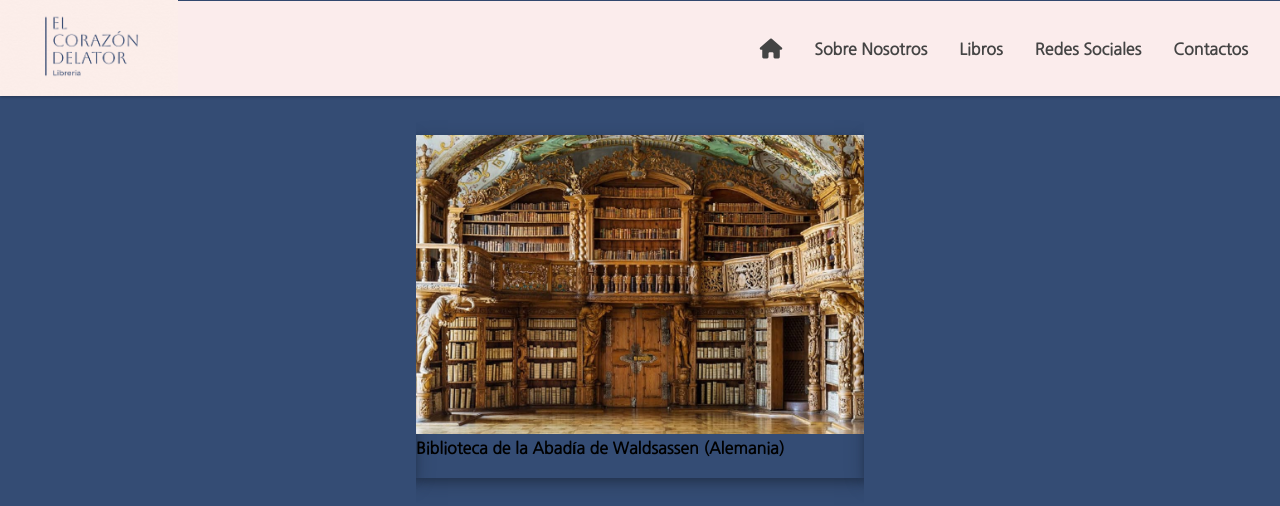
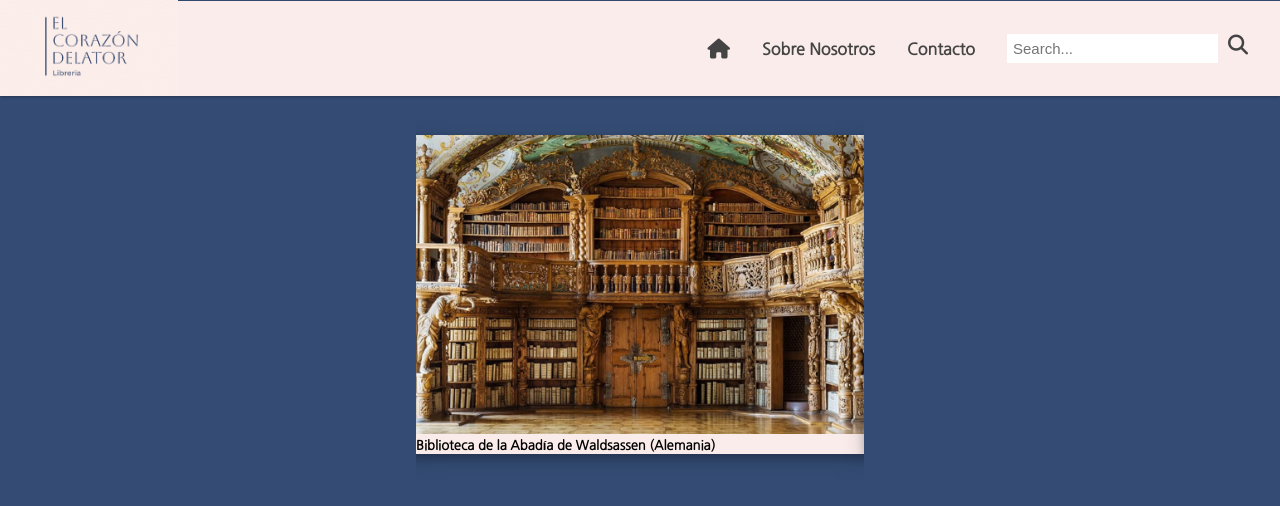
Before and after one commit to maidanamario/TPO-TiendaLibreria-CodoACodo, a plain HTML site: page index.html in a window 1280 px wide. Shown: the top 506 px of the page. Drawn offline with Linux system fonts and the light colour scheme.

Commit message:
Ajustes menores de estilo en slider

```diff
--- a/index.html
+++ b/index.html
@@ -37,9 +37,9 @@
 				 	<div class="nav-links">
 			          <a class="link-item" href="#main"><i class="fa-solid fa-house fa-lg"></i></a>
 			          <a class="link-item" href="#">Sobre Nosotros</a>
-			          <a class="link-item" href="#contenedor-grid">Libros</a>
-			          <a class="link-item" href="#foo-footer">Redes Sociales</a>
-			          <a class="link-item" href="#foo-header">Contactos</a>
+			          <!-- <a class="link-item" href="#contenedor-grid">Libros</a> -->
+			          <a class="link-item" href="#foo-header">Contacto</a>
+					  <a class="link-item" href="#search"><input type="text" width="10%" placeholder="Search..."><i class="fa-solid fa-magnifying-glass fa-lg"></i></a>
 			        </div>
 			     </nav>
 			      <button id="button-menu" class="button-menu">
--- a/style/menu-desplegable.css
+++ b/style/menu-desplegable.css
@@ -1,6 +1,6 @@
 
 /*
-  separomos el logo y la navegación
+  separamos el logo y la navegación
 */
 .main-header{
   height: 95px;
@@ -27,8 +27,8 @@
 */
 
 
-/* El nav ocupa el 100% de la pantalla cundo esta abierto.
-   lo mantemos fijo al realizar el scroll
+/* El nav ocupa el 100% de la pantalla cuando esta abierto.
+   lo mantenemos fijo al realizar el scroll.
    con margin-left: -100% escondemos el nav de la ventana principal*/
 .main-nav{
   position: fixed;
@@ -39,8 +39,6 @@
   margin-left: -100%;
   transition: all 0.2s linear;
   z-index: 100;
-  /* background-color: rgb(251, 236, 236); */
-  /* background-color: rgba(0, 0, 0, 0.7); */
 }
 
 /*
@@ -62,6 +60,7 @@
   height: 100%;
   align-items: center;
   justify-content: flex-start;
+  background-color: rgb(251, 236, 236);
 }
 
 .link-item{
@@ -114,7 +113,7 @@
   height: 4px;
   margin-bottom: 5px;
   position: relative;
-  background: #444444;
+  background: #344c74;
   border-radius: 3px;
   transform-origin: 4px 0px;
   transition: all 0.2s linear;
@@ -128,7 +127,7 @@
 .button-menu.close span {
   opacity: 1;
   transform: rotate(45deg) translate(0px, 0px);
-  background:#bd1515;
+  background:#fc8494;
 }
 
 .button-menu.close span:nth-child(2) {
--- a/style/puntos-De-Corte.css
+++ b/style/puntos-De-Corte.css
@@ -68,12 +68,38 @@ definir las acciones a relalizar en los puntos de cortes   */
     background-color: rgb(251, 236, 236);
   }
 
+    .nav-links input[type=text] {
+      float: left;
+      padding: 6px;
+      border: none;
+      /* margin-top: 1px; */
+      margin-right: 10px;
+      font-size: 15px;
+    }
+
   .link-item {
     display: inline-block;
     margin-top: 0;
     margin-right: 2rem;
   }
 }
+
+/* When the screen is less than 600px wide, stack the links and the search field vertically instead of horizontally */
+/* @media screen and (max-width: 600px) {
+  .main-nav a,
+  .main-nav input[type=text] {
+    float: none;
+    display: block;
+    text-align: left;
+    width: 100%;
+    margin: 0;
+    padding: 14px;
+  }
+
+  .main-nav input[type=text] {
+    border: 1px solid #ccc;
+  }
+} */
 
 /* Large devices (laptops/desktops, 992px and up) */
 @media only screen and (min-width: 992px) {
--- a/style/slider.css
+++ b/style/slider.css
@@ -23,6 +23,8 @@
 	width: 100%;
 	list-style: none;
 	box-shadow: 0 4px 8px 0 rgba(0, 0, 0, 0.2), 0 6px 20px 0 rgba(0, 0, 0, 0.19);
+	background-color: rgb(251, 236, 236);
+	font-size: small;
 }
 
 .slider-frame img {
```
